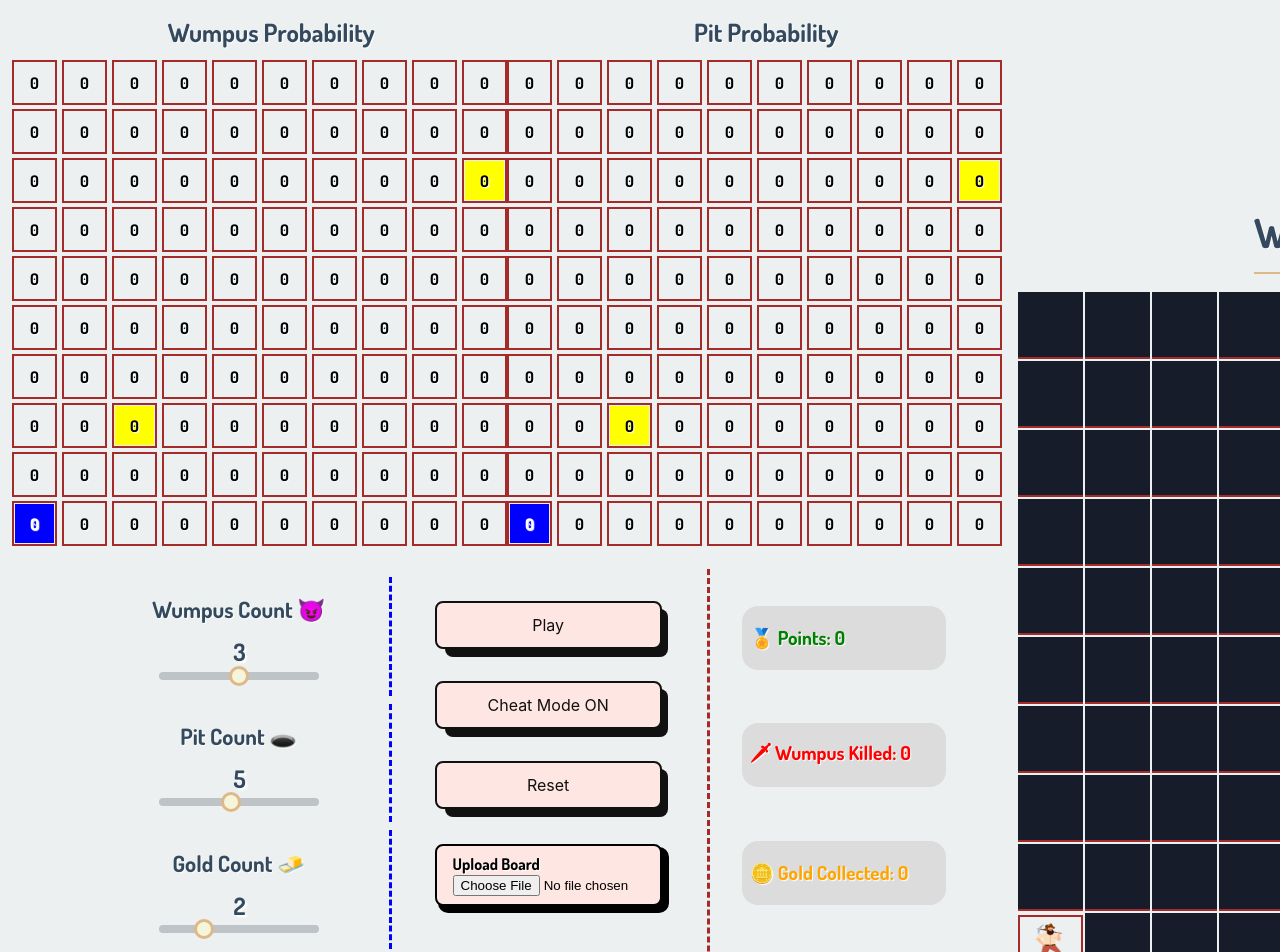
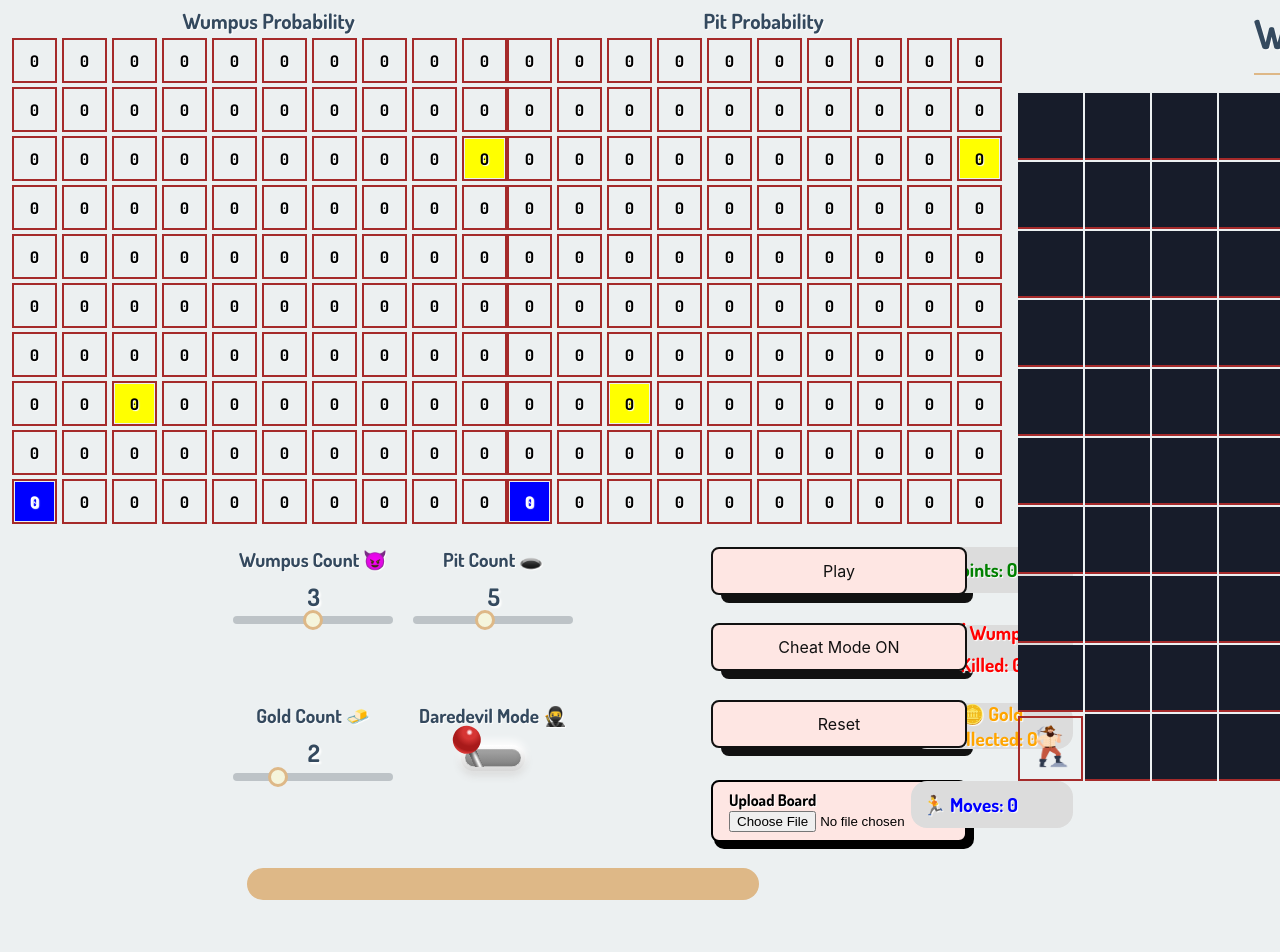
Before and after one commit to KamruzzamanAsif/Wumpus-World, a React (Vite) app: page / in a window 1280 px wide. Shown: the top 952 px of the page. After the commit the page ends 922 px from the top, so only its background shows below. Built offline with nearby package versions, Linux system fonts and the light colour scheme; no server answers.

Commit message:
Done with Wumpus, Alhamdulillah

```diff
--- a/src/components/Home.jsx
+++ b/src/components/Home.jsx
@@ -1,3 +1,4 @@
+/* eslint-disable react-hooks/exhaustive-deps */
 import { useEffect, useState } from "react";
 import "../styles/AgentMode.scss";
 import "../styles/Button.css";
@@ -11,7 +12,6 @@ import useSound from "use-sound";
 import goldCollectSound from "../assets/audio/coin_punch.wav";
 import shootSound from "../assets/audio/scream.mp3";
 import loseSound from "../assets/loseSound.mp3";
-import movementSound from "../assets/movementSound.mp3";
 import playSound from "../assets/playSound.mp3";
 import winSound from "../assets/winSound.mp3";
 
@@ -29,11 +29,11 @@ const Grid = () => {
   const [goldCnt, setGoldCnt] = useState(2);
   const [isDareDevilMode, setDareDevilMode] = useState(false);
   const [playBtnSound] = useSound(playSound);
-  const [moveSound] = useSound(movementSound);
   const [coinCollectSound] = useSound(goldCollectSound);
   const [winningSound] = useSound(winSound);
   const [losingSound] = useSound(loseSound);
   const [shootingSound] = useSound(shootSound);
+  const [hoveredCell, setHoveredCell] = useState({ x: null, y: null });
   let latestWumpus = wumpusCnt;
   let latestPit = pitCnt;
   let latestGold = goldCnt;
@@ -88,6 +88,10 @@ const Grid = () => {
 
     play.setDifficultyMode(difficultyMode);
   }
+
+  const handleHover = (x, y, isHovered) => {
+    setHoveredCell({ x, y, isHovered });
+  };
 
   const uploadBoard = (e) => {
     resetBoard();
@@ -154,7 +158,6 @@ const Grid = () => {
     //! this is must to recursively run the agent after a specific interval
     async function makeNextMove() {
       if (isMoving > 0 && !play.isGameOver()) {
-        //!shoot sound needs fixing
         // setShotFired(false);
         // ****** NEW GAME ********
         // moveSound();
@@ -170,7 +173,6 @@ const Grid = () => {
         isMoving = isMoving - 1;
         if (play.isGoldFound) {
           setFinalMessage(play.discoveredGold + " Gold Discovered");
-          // play.isGoldFound = false;
         }
 
         // Wait for a short period before making the next move
@@ -231,6 +233,7 @@ const Grid = () => {
     console.log("A: ", play.isShoot);
     if (play.isShoot) {
       shootingSound();
+      play.isShoot = false;
     }
   }, [play.isShoot, shootingSound]);
 
@@ -286,9 +289,9 @@ const Grid = () => {
         </div>
         <div className="left-bottom-container">
           <div className="gameState">
-            <div className="inputBtn">
+            <div className="inputSection">
               <div className="valueCover">
-                <h2 style={{ fontSize: "1.4rem", fontWeight: "bold" }}>
+                <h2 style={{ fontSize: "1.2rem", fontWeight: "bold" }}>
                   Wumpus Count 😈
                 </h2>
                 <div className="value">{wumpusCnt}</div>
@@ -302,7 +305,7 @@ const Grid = () => {
                 />
               </div>
               <div className="valueCover">
-                <h2 style={{ fontSize: "1.4rem", fontWeight: "bold" }}>
+                <h2 style={{ fontSize: "1.2rem", fontWeight: "bold" }}>
                   Pit Count 🕳️
                 </h2>
                 <div className="value">{pitCnt}</div>
@@ -316,7 +319,7 @@ const Grid = () => {
                 />
               </div>
               <div className="valueCover">
-                <h2 style={{ fontSize: "1.4rem", fontWeight: "bold" }}>
+                <h2 style={{ fontSize: "1.2rem", fontWeight: "bold" }}>
                   Gold Count 🧈
                 </h2>
                 <div className="value">{goldCnt}</div>
@@ -330,7 +333,7 @@ const Grid = () => {
                 />
               </div>
               <div className="valueCover">
-                <h2 style={{ fontSize: "1.4rem", fontWeight: "bold" }}>
+                <h2 style={{ fontSize: "1.2rem", fontWeight: "bold" }}>
                   Daredevil Mode 🥷
                 </h2>
                 <div className="toggle">
@@ -395,11 +398,10 @@ const Grid = () => {
             </h2>
           </div>
         </div>
-
-        <div>
+        <div className="message-box">
           <h2
             className="alert-box"
-            style={{ color: "black", marginTop: "2rem" }}
+            style={{ color: "black" }}
           >
             {finalMessage}
           </h2>
--- a/src/styles/Button.css
+++ b/src/styles/Button.css
@@ -39,8 +39,12 @@
     z-index: -1;
 }
 
-.custom-btn:hover:after {
+.custom-btn:active:after {
     transform: translate(0, 0);
+}
+
+.custom-btn:hover {
+    background-color: bisque;
 }
 
 .custom-btn:active {
--- a/src/styles/Grid.css
+++ b/src/styles/Grid.css
@@ -46,23 +46,26 @@
     width: 100%;
     flex-direction: column;
     justify-content: left;
-    align-items: start;
+    /* align-items: start; */
 }
 
-
 .valueCover {
-    border-right: 3px dashed blue;
+    /* border: 3px dashed blue; */
     display: flex;
     flex-direction: column;
-    justify-content: center;
     align-items: center;
     gap: .1rem;
-    margin: .5rem 0;
-    padding-right: 4rem;
-    margin-left: 2rem;
-
+    margin-left: 1rem;
 }
 
+.inputSection {
+    display: grid;
+    grid-template-rows: repeat(2, 1fr);
+    grid-template-columns: repeat(2, 1fr);
+    /* border: 2px dashed blue; */
+    padding-right: 1.5rem;
+    margin: 0 6rem;
+}
 
 .grid-heading {
     display: flex;
@@ -72,8 +75,8 @@
 
 .wumpus-board-heading,
 .pit-board-heading {
-    font-size: 25px;
-    margin: .5rem;
+    font-size: 1.3rem;
+    /* margin: .5rem; */
     font-weight: bold;
 }
 
@@ -88,14 +91,15 @@
 .left-bottom-container {
     /* border: 2.5px dotted darkorchid; */
     width: 80%;
-    /* Adjust if necessary */
-    margin-top: 1rem;
+    margin-left: 1.5rem;
+    /* margin-top: 1rem; */
     flex: 1;
-    /* Adjust flex value */
     display: flex;
-    gap: 2rem;
-    justify-content: center;
+    gap: 1.5rem;
     padding: 0.1rem;
+    /* margin-top: 0.5rem; */
+    display: flex;
+    justify-content: left;
 }
 
 
@@ -104,7 +108,7 @@
     /* margin-top: 1rem; */
     flex: 4;
     display: flex;
-    justify-content: center;
+    justify-content: flex-start;
     align-items: center;
     flex-direction: column;
     /* width: 80vw; */
@@ -123,33 +127,24 @@
     flex-direction: column;
     justify-content: left;
     align-items: left;
-    gap: 1rem;
+    gap: .8rem;
     width: 40%;
-    margin: 1rem 0;
+    /* margin: 1rem 0; */
 }
 
 .text-area {
     display: flex;
-    border-left: 3px dashed brown;
+    /* border-left: 3px dashed brown; */
     flex-direction: column;
     justify-content: space-evenly;
-    padding-left: 2rem;
+    padding-left: 8rem;
 }
-
-/* .text-area {
-    display: grid;
-    grid-template-columns: repeat(2, 1fr);
-    gap: 2rem;
-    border-left: 3px dashed brown;
-    padding-left: 2rem;
-    align-items: center;
-} */
 
 .text-box {
     /* margin: 0.5rem; */
     font-size: 1.2rem;
     /* Decreased font size */
-    padding: 0.5rem;
+    padding: 0.7rem;
     /* Decreased padding */
     background-color: gainsboro;
     border-radius: 1rem;
@@ -158,8 +153,8 @@
     display: flex;
     align-items: center;
     justify-content: left;
-    width: 120%;
-    height: 3rem;
+    width: 140%;
+    height: 1.5rem;
     /* Let the height adjust to content */
 }
 
@@ -173,6 +168,7 @@
     color: black;
     box-shadow: 5px 5px 0 2px;
 }
+
 
 .gameState {
     /* border: 2px solid blue; */
@@ -195,10 +191,21 @@
 }
 
 .alert-box {
+    display: flex;
     background-color: burlywood;
     padding: 1rem 16rem;
     border-radius: 2rem;
+    justify-content: center;
+    font-size: 1.1rem;
 }
+
+.message-box {
+    /* border: 2px solid blue; */
+    padding: 0;
+    justify-content: center;
+    margin-top: .5rem;
+}
+
 
 .cheat-box {
     border: 2px solid brown;
@@ -210,3 +217,8 @@
     justify-content: center;
     align-items: center;
 }
+
+
+.cheat-cell:hover {
+    background-color: mediumspringgreen;
+}
```
Also changed, not shown: src/components/CheatCell.jsx (+8 -1 lines), 1 other file (tests, documents, lock files or other folders).
